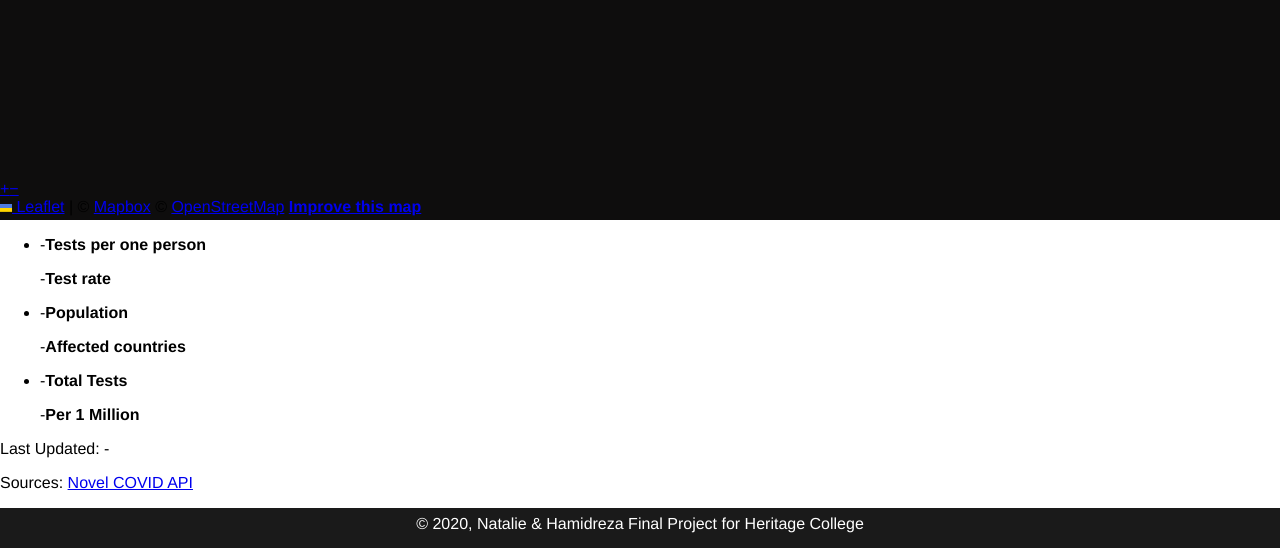
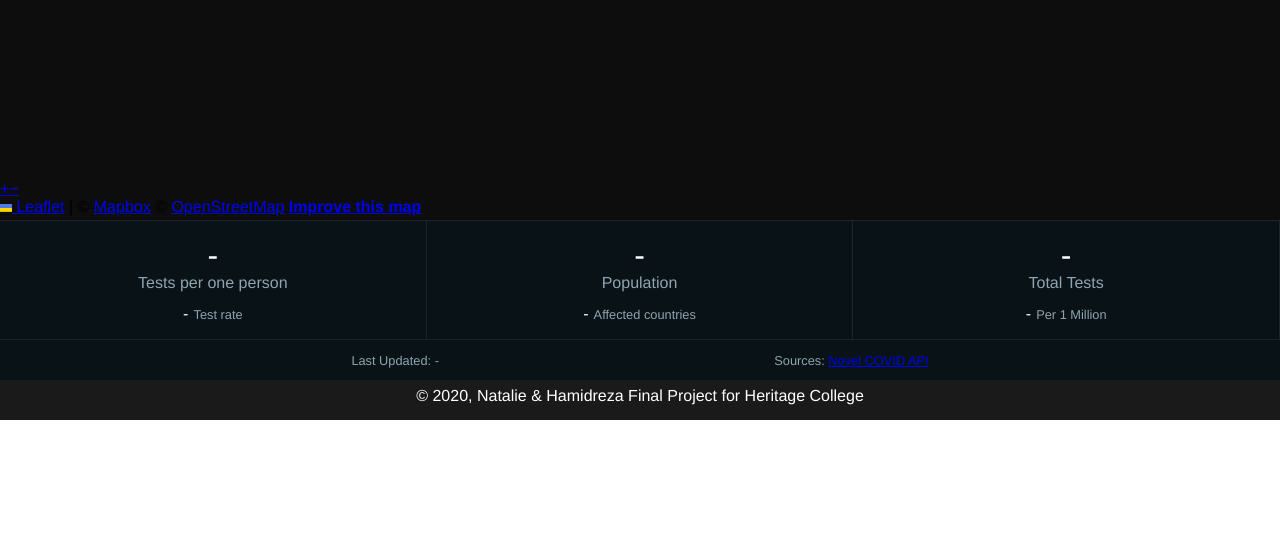
Before and after one commit to nataliia-reshetnikova/COVID-19-map-v-2.0, a Gatsby site: page /testing in a window 1280 px wide. Shown: the part 380-928 px from the top of the page. After the commit the page ends 800 px from the top, so only its background shows below. Built offline with nearby package versions, Linux system fonts and the light colour scheme; Gatsby itself is replaced by a stand-in of ours; no server answers.

Commit message:
style added to _map.scss

```diff
--- a/src/assets/stylesheets/components/__components.scss
+++ b/src/assets/stylesheets/components/__components.scss
@@ -4,3 +4,4 @@
 @import "map";
 @import "indexDashboard";
 @import "travelDashboard";
+@import "testDashboard";
--- a/src/assets/stylesheets/components/_map.scss
+++ b/src/assets/stylesheets/components/_map.scss
@@ -103,7 +103,7 @@
 .highTesting{
   width: 8em;
   height: 8em;
-  background-color:rgba(10, 10, 238, 0.12);
+  background-color:rgba(9, 1, 235, 0.301);
 
 
 
@@ -112,7 +112,7 @@
 .moderateTesting{
   width: 7em;
   height: 7em;
-  background-color:rgba(44, 44, 168, 0.12);
+  background-color:rgba(8, 23, 235, 0.301);
 
 
 }
@@ -120,7 +120,7 @@
 .lowTesting{
   width: 5em;
   height: 5em;
-  background-color:rgba(56, 56, 95, 0.12);
+  background-color:rgba(8, 65, 235, 0.301);
 
 
 }
@@ -128,7 +128,7 @@
 .noTesting{
   width: 2em;
   height: 2em;
-  background-color:rgba(31, 31, 36, 0.12);
+  background-color:rgba(8, 99, 235, 0.301);
 
 
 
--- /dev/null
+++ b/src/assets/stylesheets/components/_testDashboard.scss
@@ -0,0 +1,81 @@
+.test-stats {
+
+    color: white;
+    background-color: #081217;
+    border-top: solid 1px darken($blue-grey-900, 5);
+
+    ul {
+      display: grid;
+      grid-template-columns: 1fr 1fr 1fr;
+      list-style: none;
+      padding: 0;
+      margin: 0;
+    }
+
+  }
+
+  .test-stat {
+
+    font-size: 2em;
+    text-align: center;
+    padding: .5em;
+    border-right: solid 1px darken($blue-grey-900, 5);
+    border-bottom: solid 1px darken($blue-grey-900, 5);
+
+    strong {
+      font-weight: normal;
+      color: $blue-grey-300;
+    }
+
+  }
+
+  .test-stat-primary {
+
+    margin: 0;
+
+    strong {
+      display: block;
+      font-size: .5em;
+    }
+
+  }
+
+  .test-stat-secondary {
+
+    font-size: .5em;
+    margin: .8em 0 0;
+
+    strong {
+      font-size: .8em;
+      margin-left: .4em;
+    }
+
+  }
+
+  .test-last-updated {
+
+    color: white;
+    background-color: #081217;
+    padding: .8em 1em;
+    display: flex;
+    justify-content: space-evenly;
+    flex-wrap: wrap;
+    p {
+      color: $blue-grey-300;
+      font-size: .8em;
+      text-align: center;
+      margin: 0;
+    }
+  .red{
+      border-bottom:2px dashed rgba(255, 0, 0, 0.45);
+  }
+  .green{
+    border-bottom:2px dashed rgba(0, 128, 0, 0.45);
+}
+.blue{
+    border-bottom:2px dashed rgba(0, 247, 255, 0.45);
+}
+.yellow{
+    border-bottom:2px dashed rgba(255, 255, 0, 0.45);
+}
+}
--- a/src/pages/testing.js
+++ b/src/pages/testing.js
@@ -161,7 +161,7 @@ const TestingPage = () => {
       <div className="tracker">
 
   <Map {...mapSettings} />
-  <div className="test-Stat">
+  <div className="test-stats">
 
     <ul>
       { dashboardStats.map(({ primary = {}, secondary = {} }, i) => {
```
